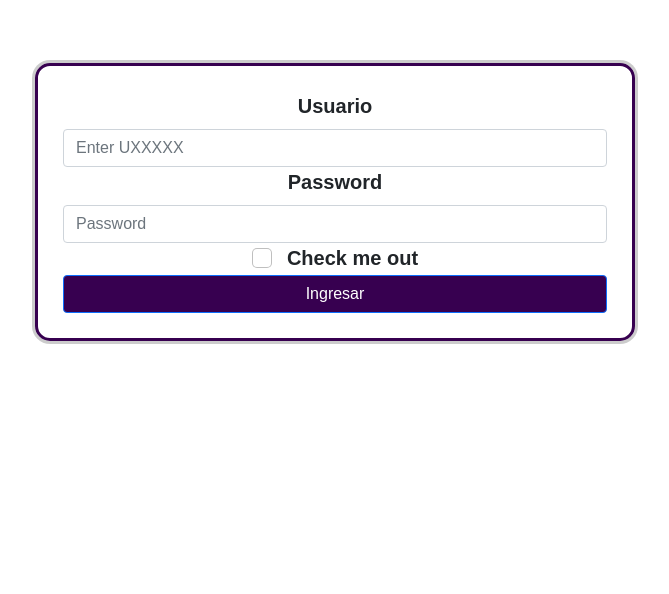
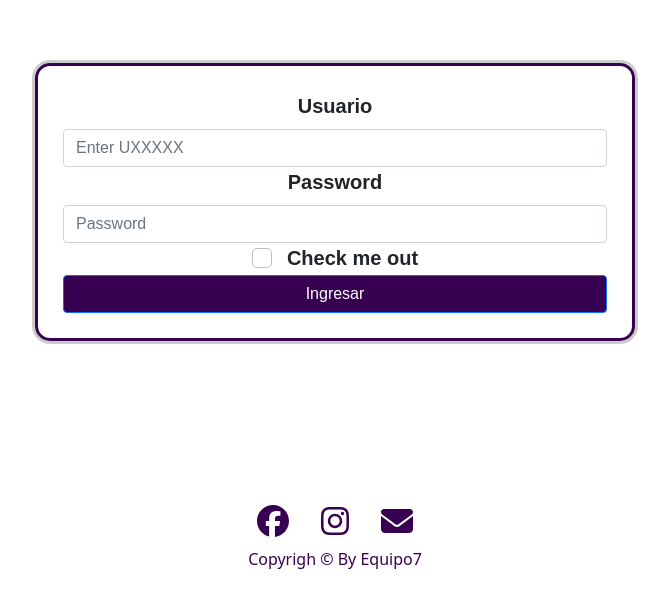
Before and after one commit to svillavicencio/frontend-equipo7, a React (Create React App) app: page / in a window 1280 px wide. Shown: the part 206-800 px from the top of the page, without its empty margins (305-974 px from the left). Built offline with nearby package versions, Linux system fonts and the light colour scheme.

Commit message:
add Fotter, install fontawesome and format code

```diff
--- a/package.json
+++ b/package.json
@@ -3,11 +3,14 @@
   "version": "0.1.0",
   "private": true,
   "dependencies": {
+    "@fortawesome/fontawesome-svg-core": "^6.1.0",
+    "@fortawesome/free-brands-svg-icons": "^6.1.0",
+    "@fortawesome/free-solid-svg-icons": "^6.1.0",
+    "@fortawesome/react-fontawesome": "^0.1.18",
     "@testing-library/jest-dom": "^5.16.2",
     "@testing-library/react": "^12.1.4",
     "@testing-library/user-event": "^13.5.0",
     "bootstrap": "^5.1.3",
-    "font-awesome": "^4.7.0",
     "jwt-decode": "^3.1.2",
     "react": "^17.0.2",
     "react-bootstrap": "^2.2.1",
--- a/src/App.scss
+++ b/src/App.scss
@@ -13,7 +13,6 @@ body {
 .App {
   text-align: center;
   position: relative;
-  margin-bottom: 6rem;
 }
 * {
   margin: 0;
--- /dev/null
+++ b/src/components/Footer/Footer.js
@@ -0,0 +1,36 @@
+import React from "react";
+import "./Footer.scss";
+import { FontAwesomeIcon } from "@fortawesome/react-fontawesome";
+import { faEnvelope } from "@fortawesome/free-solid-svg-icons";
+import { faFacebook, faInstagram } from "@fortawesome/free-brands-svg-icons";
+
+export default function Footer() {
+  return (
+    <div className="footer">
+      <ul className="footer__redesSociales">
+        <li>
+          <FontAwesomeIcon
+            className="footer__animacionRedes"
+            icon={faFacebook}
+            size="2x"
+          />
+        </li>
+        <li>
+          <FontAwesomeIcon
+            className="footer__animacionRedes"
+            icon={faInstagram}
+            size="2x"
+          />
+        </li>
+        <li>
+          <FontAwesomeIcon
+            className="footer__animacionRedes"
+            icon={faEnvelope}
+            size="2x"
+          />
+        </li>
+      </ul>
+      <div className="footer__autor">Copyrigh © By Equipo7</div>
+    </div>
+  );
+}
--- /dev/null
+++ b/src/components/Footer/Footer.scss
@@ -0,0 +1,44 @@
+@import "../../scss/index.scss";
+.footer {
+  background: $colorText !important;
+  box-shadow: 3px 6px 3px 3px rgb(0 0 0 / 30%);
+  display: flex;
+  justify-content: center;
+  align-items: center;
+  flex-direction: column;
+  height: 6rem;
+  width: 100%;
+  position: fixed;
+  bottom: 0;
+  &__redesSociales {
+    width: 100%;
+    display: inline-block;
+    text-align: center;
+    flex-direction: row;
+    margin: 0px;
+    padding: 0%;
+  }
+  &__animacionRedes:hover {
+    transform: scale(1.3);
+  }
+  &__redesSociales li {
+    display: inline-block;
+    padding-left: 1rem;
+    padding-right: 1rem;
+    padding-bottom: 0.5rem;
+    margin: 0%;
+  }
+  &__autor {
+    color: $color-1;
+    padding-bottom: 1.01rem;
+    display: block;
+  }
+}
+img,
+svg {
+  vertical-align: middle;
+  color: $color-1;
+}
+ul {
+  list-style: none;
+}
--- /dev/null
+++ b/src/components/Footer/index.js
@@ -0,0 +1 @@
+export { default } from "./Footer";
--- a/src/components/NavbarMenu/NavBar.scss
+++ b/src/components/NavbarMenu/NavBar.scss
@@ -20,3 +20,7 @@
 .logout {
   background-color: $background-1 !important;
 }
+.container-fluid {
+  padding-left: 0% !important;
+  padding-right: 0% !important;
+}
--- /dev/null
+++ b/src/pages/FooterPage.js
@@ -0,0 +1,6 @@
+import React from "react";
+import Footer from "../components/Footer";
+
+export default function FooterPage() {
+  return <Footer />;
+}
--- a/src/routers/appRouter.js
+++ b/src/routers/appRouter.js
@@ -7,6 +7,7 @@ import Abouts from "../pages/Abouts";
 import Access from "../pages/Access";
 import Capacity from "../pages/Capacity";
 import Headers from "../components/Header/Header";
+import FooterPage from "../pages/FooterPage";
 
 function AppRouter() {
   const { user, isLoading } = useAuth();
@@ -34,6 +35,7 @@ function AppRouter() {
         />
         <Route path="*" element={<NotFound />} />
       </Routes>
+      <FooterPage />
     </BrowserRouter>
   );
 }
```
Also changed, not shown: 1 other file (tests, documents, lock files or other folders).
